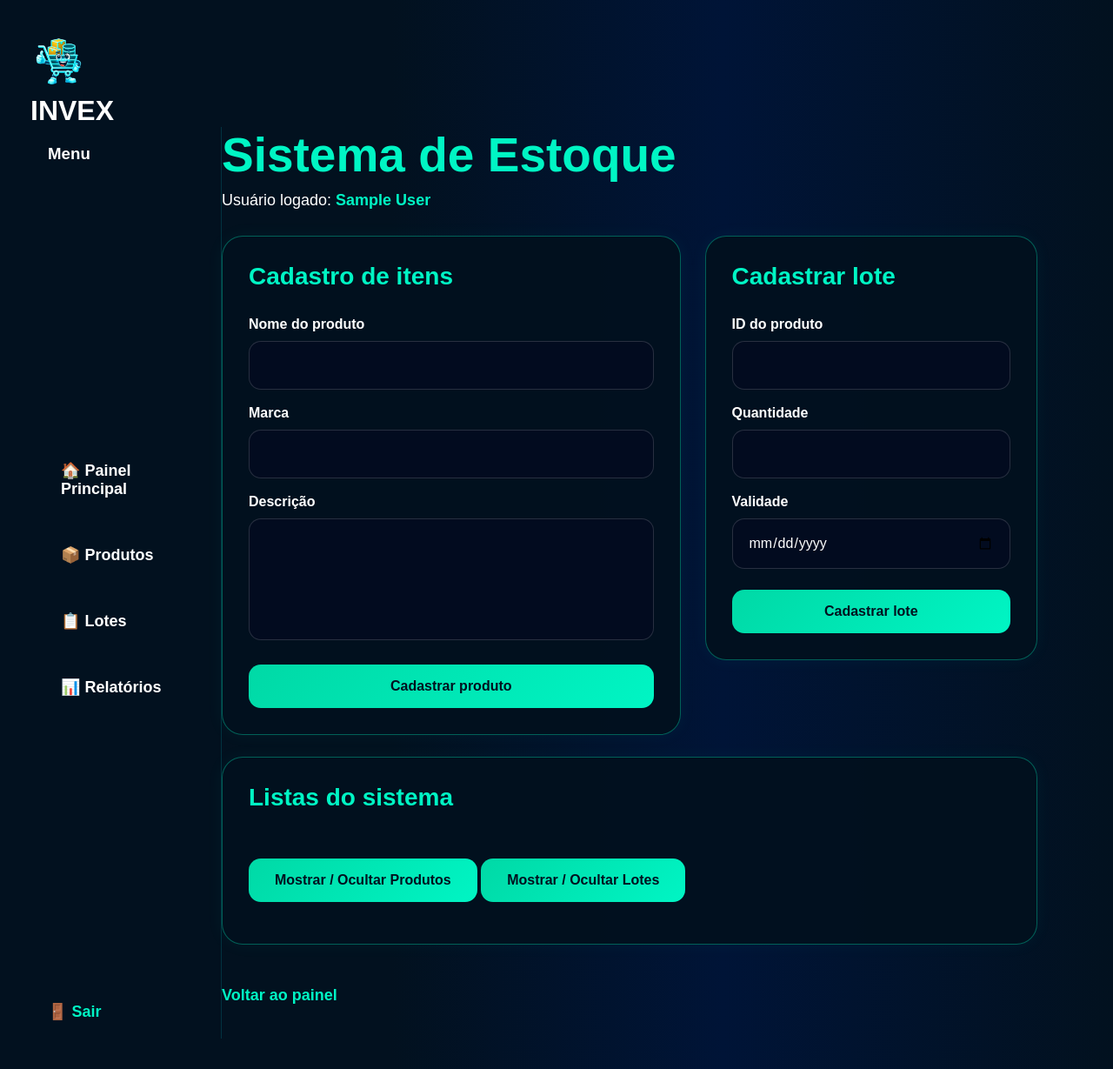
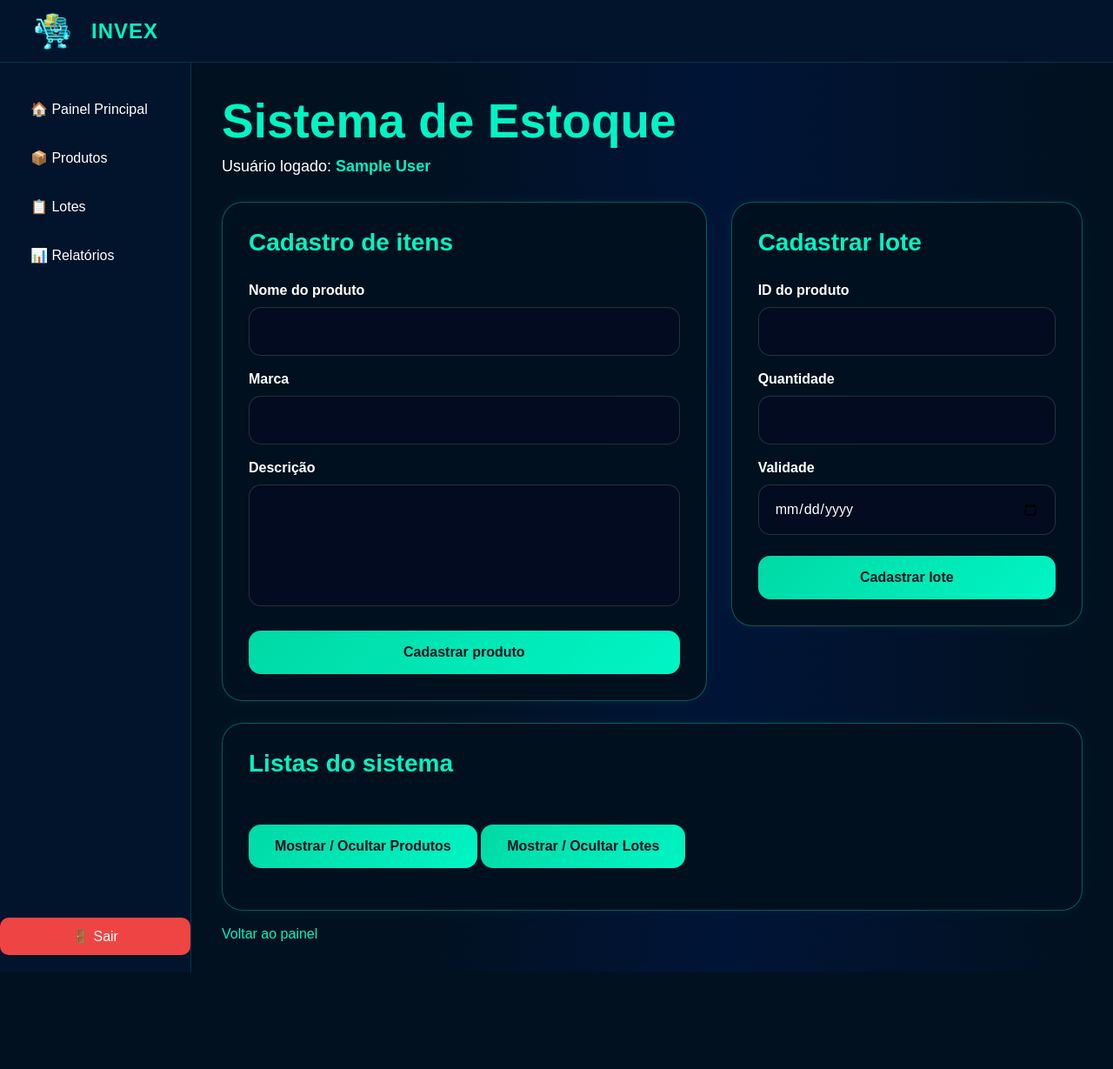
Before and after one commit to LeoJValinhos/TCC, a PHP site: page /painel_principal/cadastro_produtos/cad_list_prods.php in a window 1280 px wide. Shown: the whole page at 87% size. After the commit the page ends 1118 px from the top, so only its background shows below. Run offline with PHP 8.4, Linux system fonts and the light colour scheme; the visitor is signed in with stand-in values (Sample User, id 1); data that the repository does not hold is empty.

Commit message:
Update cad_list_prods.css

```diff
--- a/painel_principal/cadastro_produtos/cad_list_prods.css
+++ b/painel_principal/cadastro_produtos/cad_list_prods.css
@@ -3,10 +3,10 @@ RESET
 ========================= */
 
 *{
-    margin: 0;
-    padding: 0;
-    box-sizing: border-box;
-    font-family: Arial, Helvetica, sans-serif;
+    margin:0;
+    padding:0;
+    box-sizing:border-box;
+    font-family:Arial, Helvetica, sans-serif;
 }
 
 /* =========================
@@ -23,65 +23,197 @@ body{
     #001437 65%,
     #02111f 100%);
 
-    color: white;
+    color:white;
 
-    min-height: 100vh;
+    min-height:100vh;
 
-    padding: 35px;
+    margin:0;
+    padding:0;
 }
 
-/* =====================================================
+/* =========================
+TOPBAR
+========================= */
+
+.topbar{
+    height: 72px;
+    width: 100%;
+
+    background: #02142b;
+
+    border-bottom: 1px solid rgba(0,245,196,.15);
+
+    display: flex;
+    align-items: center;
+
+    padding: 0 35px;
+}
+
+.top-left{
+    display: flex;
+    align-items: center;
+    gap: 15px;
+}
+
+.top-left img{
+    width: 55px;
+    height: 55px;
+    object-fit: contain;
+}
+
+.top-left h1{
+    font-size: 24px;
+    font-weight: 700;
+    color: #00f5c4;
+    letter-spacing: 1px;
+}
+
+/* =========================
 LAYOUT
-===================================================== */
+========================= */
 
 .layout{
-
     display: flex;
-    height: calc(100vh - 70px);
-
+    height: calc(100vh - 72px);
 }
 
-/* =====================================================
+/* =========================
 SIDEBAR
-===================================================== */
+========================= */
 
 .sidebar{
+    width: 220px;
 
-    width: 220px;
-    background: var(--sidebar);
+    background: #02142b;
 
-    padding: 20px;
+    border-right: 1px solid rgba(0,245,196,.15);
 
     display: flex;
     flex-direction: column;
     justify-content: space-between;
 
-    border-right: 1px solid rgba(0,183,195,0.2);
+    padding: 20px 0;
+    font-family: 'Segoe UI';
+}
+
+/* remove o Menu da print */
+.sidebar h3{
+    display: none;
+}
+
+.sidebar nav{
+    display: flex;
+    flex-direction: column;
+    margin-top: 5px;
+}
+
+.sidebar nav a{
+    display: flex;
+    align-items: center;
+
+    gap: 12px;
+
+    height: 56px;
+
+    padding: 0 35px;
+
+    color: #ffffff;
+
+    font-size: 16px;
+    font-weight: 400;
+
+    text-decoration: none;
+
+    transition: .25s;
+}
+
+.sidebar nav a:hover{
+    background: rgba(0,245,196,.08);
+    color: #00f5c4;
+}
+
+.sidebar nav a.active{
+    color: #00f5c4;
+}
+
+/* =========================
+BOTÃO SAIR
+========================= */
+
+.sidebar nav a:last-child{
+    margin-top: auto;
+}
+
+/* =====================================================
+LOGOUT
+===================================================== */
+
+.logout{
+
+    text-align: center;
+
+    padding: 12px;
+
+    background: #ef4444;
+
+    border-radius: 10px;
+
+    text-decoration: none;
+
+    color: white;
+
+    transition: 0.3s;
 
 }
 
-.sidebar nav a{
+.logout:hover{
 
-    position: relative;
+    transform: translateY(-2px);
 
-    display: flex;
-    align-items: center;
-    gap: 12px;
+}
 
-    padding: 12px 15px;
+/* =====================================================
+MAIN
+===================================================== */
 
+.main{
+
+    flex: 1;
+    padding: 40px;
+
+}
+
+/* =====================================================
+TOPO TEXTO
+===================================================== */
+
+.top{
+
+    margin-bottom: 40px;
+
+}
+
+.top h2{
+
+    font-size: 32px;
     margin-bottom: 10px;
+    color: var(--primary);
 
-    text-decoration: none;
+}
+
+.subtitulo{
 
     color: var(--sub);
+    font-size: 16px;
 
-    border-radius: 10px;
+}
+.main-content{
 
-    transition: all .3s ease;
+    flex:1;
 
-    overflow: hidden;
+    padding:35px;
 
+    overflow-y:auto;
 }
 
 /* =========================
@@ -90,13 +222,10 @@ CONTAINER
 
 .container{
 
-    width: 100%;
-
-    max-width: 1500px;
-
-    margin: auto;
-
-    text-align: left;
+    width:100%;
+    max-width:1500px;
+    margin:0 auto;
+    text-align:left;
 }
 
 /* =========================
@@ -105,13 +234,10 @@ TÍTULO PRINCIPAL
 
 h2{
 
-    font-size: 55px;
-
-    color: #00f5c4;
-
-    margin-bottom: 10px;
-
-    font-weight: bold;
+    font-size:55px;
+    color:#00f5c4;
+    margin-bottom:10px;
+    font-weight:bold;
 }
 
 /* =========================
@@ -120,11 +246,9 @@ TEXTO
 
 p{
 
-    color: #ffffff;
-
-    font-size: 18px;
-
-    margin-bottom: 8px;
+    color:#ffffff;
+    font-size:18px;
+    margin-bottom:8px;
 }
 
 /* =========================
@@ -133,12 +257,12 @@ USUÁRIO
 
 .usuario{
 
-    margin-bottom: 30px;
+    margin-bottom:30px;
 }
 
 .usuario b{
 
-    color: #00f5c4;
+    color:#00f5c4;
 }
 
 /* =========================
@@ -147,13 +271,10 @@ GRID DOS FORMULÁRIOS
 
 .forms-grid{
 
-    display: flex;
-
-    gap: 28px;
-
-    align-items: flex-start;
-
-    margin-bottom: 25px;
+    display:flex;
+    gap:28px;
+    align-items:flex-start;
+    margin-bottom:25px;
 }
 
 /* =========================
@@ -163,16 +284,12 @@ CARDS
 .form-card,
 .lista-card{
 
-    background: rgba(2, 17, 31, 0.96);
-
-    border: 1px solid rgba(0, 245, 196, 0.35);
-
-    border-radius: 24px;
-
-    padding: 30px;
-
+    background:rgba(2,17,31,.96);
+    border:1px solid rgba(0,245,196,.35);
+    border-radius:24px;
+    padding:30px;
     box-shadow:
-    0 0 20px rgba(0, 245, 196, 0.05);
+    0 0 20px rgba(0,245,196,.05);
 }
 
 /* =========================
@@ -180,8 +297,7 @@ CARD ESQUERDA
 ========================= */
 
 .form-card:first-child{
-
-    width: 58%;
+    width:58%;
 }
 
 /* =========================
@@ -189,8 +305,7 @@ CARD DIREITA
 ========================= */
 
 .form-card:last-child{
-
-    width: 42%;
+    width:42%;
 }
 
 /* =========================
@@ -198,8 +313,7 @@ LISTA PRODUTOS
 ========================= */
 
 .lista-card{
-
-    width: 100%;
+    width:100%;
 }
 
 /* =========================
@@ -209,11 +323,9 @@ SUBTÍTULOS
 .form-card h3,
 .lista-card h3{
 
-    color: #00f5c4;
-
-    font-size: 28px;
-
-    margin-bottom: 30px;
+    color:#00f5c4;
+    font-size:28px;
+    margin-bottom:30px;
 }
 
 /* =========================
@@ -222,17 +334,12 @@ LABELS
 
 label{
 
-    display: block;
-
-    margin-top: 18px;
-
-    margin-bottom: 10px;
-
-    color: white;
-
-    font-size: 16px;
-
-    font-weight: bold;
+    display:block;
+    margin-top:18px;
+    margin-bottom:10px;
+    color:white;
+    font-size:16px;
+    font-weight:bold;
 }
 
 /* =========================
@@ -243,58 +350,34 @@ input,
 textarea,
 select{
 
-    width: 100%;
-
-    background: #020b1f;
-
-    border: 1px solid rgba(255,255,255,0.15);
-
-    border-radius: 14px;
-
-    padding: 18px;
-
-    color: white;
-
-    font-size: 16px;
-
-    outline: none;
-
-    transition: 0.3s;
+    width:100%;
+    background:#020b1f;
+    border:1px solid rgba(255,255,255,.15);
+    border-radius:14px;
+    padding:18px;
+    color:white;
+    font-size:16px;
+    outline:none;
+    transition:.3s;
 }
-
-/* =========================
-FOCUS
-========================= */
 
 input:focus,
 textarea:focus,
 select:focus{
 
-    border-color: #00f5c4;
-
+    border-color:#00f5c4;
     box-shadow:
-    0 0 15px rgba(0, 245, 196, 0.25);
+    0 0 15px rgba(0,245,196,.25);
 }
-
-/* =========================
-PLACEHOLDER
-========================= */
 
 input::placeholder,
 textarea::placeholder{
-
-    color: #9ca3af;
+    color:#9ca3af;
 }
 
-/* =========================
-TEXTAREA
-========================= */
-
 textarea{
-
-    min-height: 140px;
-
-    resize: none;
+    min-height:140px;
+    resize:none;
 }
 
 /* =========================
@@ -304,7 +387,7 @@ BOTÕES
 input[type="submit"],
 button{
 
-    margin-top: 24px;
+    margin-top:24px;
 
     background:
     linear-gradient(
@@ -312,266 +395,85 @@ button{
     #00d9a6,
     #00f5c4);
 
-    color: #02111f;
+    color:#02111f;
 
-    border: none;
+    border:none;
 
-    border-radius: 14px;
+    border-radius:14px;
 
-    padding: 16px 30px;
+    padding:16px 30px;
 
-    font-size: 16px;
+    font-size:16px;
 
-    font-weight: bold;
+    font-weight:bold;
 
-    cursor: pointer;
+    cursor:pointer;
 
-    transition: 0.3s;
+    transition:.3s;
 }
-
-/* =========================
-HOVER BOTÃO
-========================= */
 
 input[type="submit"]:hover,
 button:hover{
 
-    transform: translateY(-2px);
+    transform:translateY(-2px);
 
     box-shadow:
-    0 0 18px rgba(0, 245, 196, 0.35);
+    0 0 18px rgba(0,245,196,.35);
 }
 
 /* =========================
-FILTROS
-========================= */
-
-.filtros-form{
-
-    width: 100%;
-
-    display: flex;
-
-    gap: 12px;
-
-    flex-wrap: wrap;
-
-    margin-bottom: 25px;
-}
-
-.filtros-form input{
-
-    flex: 1;
-
-    min-width: 240px;
-}
-
-.filtros-form select{
-
-    width: 260px;
-}
-
-.filtros-form button{
-
-    margin-top: 0;
-}
-
-/* =========================
-TABELA
-========================= */
-
-table{
-
-    width: 100%;
-
-    border-collapse: collapse;
-
-    margin-top: 25px;
-
-    overflow: hidden;
-
-    border-radius: 18px;
-}
-
-/* =========================
-CABEÇALHO
-========================= */
-
-th{
-
-    background:
-    linear-gradient(
-    135deg,
-    #00d9a6,
-    #00f5c4);
-
-    color: #02111f;
-
-    padding: 18px;
-
-    text-align: left;
-
-    font-size: 16px;
-}
-
-/* =========================
-COLUNAS
-========================= */
-
-td{
-
-    padding: 18px;
-
-    background: rgba(0,0,0,0.12);
-
-    border-bottom: 1px solid rgba(255,255,255,0.06);
-
-    color: #ffffff;
-
-    font-size: 15px;
-}
-
-/* =========================
-HOVER TABELA
-========================= */
-
-tr:hover td{
-
-    background: rgba(0, 245, 196, 0.03);
-}
-
-/* =========================
-PAGINAÇÃO
-========================= */
-
-.paginacao{
-
-    margin-top: 25px;
-
-    display: flex;
-
-    gap: 10px;
-
-    flex-wrap: wrap;
-}
-
-.paginacao a{
-
-    padding: 10px 16px;
-
-    background: #02111f;
-
-    border: 1px solid rgba(0, 245, 196, 0.35);
-
-    color: #00f5c4;
-
-    border-radius: 10px;
-
-    text-decoration: none;
-
-    font-size: 15px;
-
-    font-weight: bold;
-
-    transition: 0.3s;
-
-    margin-top: 0;
-}
-
-.paginacao a:hover{
-
-    background: #00f5c4;
-
-    color: #02111f;
-
-    box-shadow:
-    0 0 15px rgba(0, 245, 196, 0.35);
-
-    text-shadow: none;
-}
-
-/* =========================
-LINK
+LINKS GERAIS
 ========================= */
 
 a{
 
-    display: inline-block;
+    color:#00f5c4;
 
-    margin-top: 30px;
+    text-decoration:none;
 
-    color: #00f5c4;
-
-    text-decoration: none;
-
-    font-size: 18px;
-
-    font-weight: bold;
-
-    transition: 0.3s;
+    transition:.3s;
 }
-
-/* =========================
-HOVER LINK
-========================= */
 
 a:hover{
 
-    color: white;
+    color:white;
 
     text-shadow:
-    0 0 10px rgba(0, 245, 196, 0.7);
+    0 0 10px rgba(0,245,196,.7);
 }
 
 /* =========================
 RESPONSIVO
 ========================= */
 
-@media(max-width: 1100px){
+@media(max-width:1100px){
 
     .forms-grid{
-
-        flex-direction: column;
+        flex-direction:column;
     }
 
     .form-card:first-child,
     .form-card:last-child{
+        width:100%;
+    }
+}
 
-        width: 100%;
+@media(max-width:768px){
+
+    .layout{
+        flex-direction:column;
     }
 
-}
+    .sidebar{
+        width:100%;
+        min-height:auto;
+    }
 
-@media(max-width: 768px){
-
-    body{
-        padding: 20px;
+    .main-content{
+        padding:20px;
     }
 
     h2{
-        font-size: 38px;
+        font-size:38px;
     }
-
-    .form-card h3,
-    .lista-card h3{
-
-        font-size: 24px;
-    }
-
-    th,
-    td{
-
-        padding: 12px;
-    }
-
-    .filtros-form{
-
-        flex-direction: column;
-    }
-
-    .filtros-form select{
-
-        width: 100%;
-    }
-
 }
```
